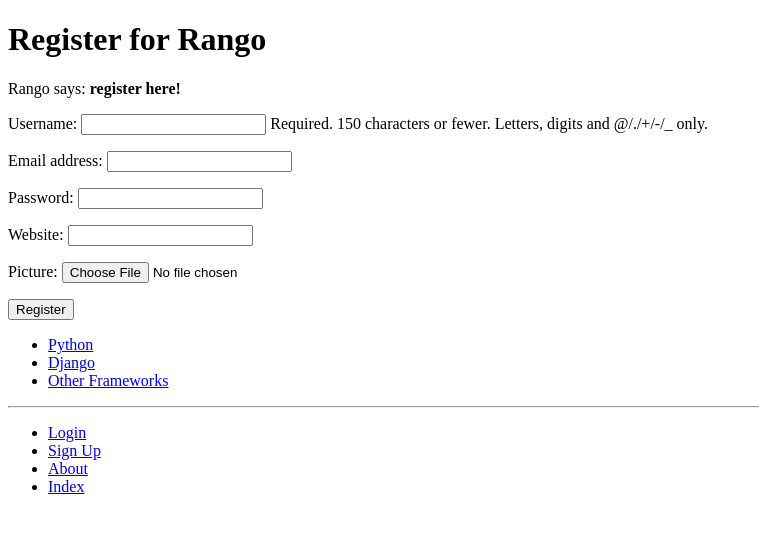
After one commit to still-maggie/tango_with_django_project, a Django app: page /rango/register/ in a window 1280 px wide. The commit adds this page. Shown: the top 533 px of the page, without its empty margins (0-759 px from the left). Run offline with Django 3.2, Linux system fonts and the light colour scheme; data comes from the database, SQL or seed files in the repository; both versions use the stored data as it was after the commit.

Commit message:
chapter9_coursework

```diff
--- a/rango/admin.py
+++ b/rango/admin.py
@@ -1,5 +1,6 @@
 from django.contrib import admin
 from rango.models import Category, Page
+from rango.models import UserProfile
 
 
 
@@ -11,6 +12,7 @@ class CategoryAdmin(admin.ModelAdmin):
 
 
 admin.site.register(Category, CategoryAdmin)
-admin.site.register(Page,Pageadmin)
+admin.site.register(Page, Pageadmin)
+admin.site.register(UserProfile)
 
 # Register your models here.
--- a/rango/forms.py
+++ b/rango/forms.py
@@ -1,6 +1,6 @@
 from django import forms
-from rango.models import Page, Category
-
+from django.contrib.auth.models import User
+from rango.models import Page, Category, UserProfile
 
 class CategoryForm(forms.ModelForm):
     name = forms.CharField (max_length=Category.NAME_MAX_LENGTH, help_text="Please enter the category name.")
@@ -33,3 +33,15 @@ class PageForm(forms.ModelForm):
             cleaned_data['url'] = url
 
         return cleaned_data
+
+class UserForm(forms.ModelForm):
+    password = forms.CharField(widget=forms.PasswordInput())
+
+    class Meta:
+        model = User
+        fields = ('username', 'email', 'password',)
+
+class UserProfileForm(forms.ModelForm):
+    class Meta:
+        model = UserProfile
+        fields = ('website', 'picture',)
--- a/rango/models.py
+++ b/rango/models.py
@@ -1,5 +1,6 @@
 from django.db import models
 from django.template.defaultfilters import slugify
+from django.contrib.auth.models import User
 
 # Create your models here.
 class Category(models.Model):
@@ -32,3 +33,12 @@ class Page(models.Model):
 
     def __str__(self):
          return self.title
+
+class UserProfile(models.Model):
+
+    user = models.OneToOneField(User, on_delete=models.CASCADE)
+
+    website = models.URLField(blank=True)
+    picture = models.ImageField(upload_to='profile_images', blank=True)
+    def __str__(self):
+        return self.user.username
--- a/rango/urls.py
+++ b/rango/urls.py
@@ -9,4 +9,8 @@ urlpatterns=[
     path('category/<slug:category_name_slug>/', views.show_category, name='show_category'),
     path('category/<slug:category_name_slug>/add_page/', views.add_page, name='add_page'),
     path('add_category/', views.add_category, name='add_category'),
+    path('register/', views.register, name='register'),
+    path('login/', views.user_login, name='login'),
+    path('restricted/', views.restricted, name='restricted'),
+    path('logout/', views.user_logout, name='logout'),
 ]
--- a/rango/views.py
+++ b/rango/views.py
@@ -14,6 +14,13 @@ from django.urls import reverse
 
 from rango.forms import PageForm
 
+from rango.forms import UserForm, UserProfileForm
+
+from django.contrib.auth import authenticate, login,logout
+
+from django.contrib.auth.decorators import login_required
+
+from django.contrib.auth import authenticate, login, logout
 def show_category(request, category_name_slug):
     context_dict = {}
     try:
@@ -91,3 +98,72 @@ def add_page(request, category_name_slug):
 
     context_dict = {'form': form, 'category': category}
     return render(request, 'rango/add_page.html', context=context_dict)
+
+
+
+def register(request):
+
+    registered = False
+
+    if request.method == 'POST':
+        user_form = UserForm(request.POST)
+        profile_form = UserProfileForm(request.POST)
+        if user_form.is_valid() and profile_form.is_valid():
+
+            user = user_form.save()
+            user.set_password(user.password)
+            user.save()
+            profile = profile_form.save(commit=False)
+            profile.user = user
+
+            if 'picture' in request.FILES:
+                profile.picture = request.FILES['picture']
+            profile.save()
+            registered = True
+
+        else:
+
+            print(user_form.errors, profile_form.errors)
+    else:
+
+        user_form = UserForm()
+        profile_form = UserProfileForm()
+
+    return render(request, 'rango/register.html',
+                context = {'user_form': user_form, 'profile_form': profile_form, 'registered': registered})
+
+
+def user_login(request):
+    if request.method == 'POST':
+        username = request.POST.get('username')
+        password = request.POST.get('password')
+
+        user = authenticate(username=username, password=password)
+
+        if user:
+            if user.is_active:
+                login(request, user)
+                return redirect(reverse('rango:index'))
+            else:
+                return HttpResponse("Your Rango account is disabled.")
+        else:
+            print(f"Invalid login details: {username}, {password}")
+            return HttpResponse("Invalid login details supplied.")
+    else:
+        return render(request, 'rango/login.html')
+
+def some_view(request):
+    if not request.user.is_authenticated():
+        return HttpResponse("You are logged in.")
+    else:
+        return HttpResponse("You are not logged in.")
+
+@login_required
+def restricted(request):
+    return HttpResponse(request, 'rango/restricted.html')
+
+
+@login_required
+def user_logout(request):
+    logout(request)
+    return redirect(reverse('rango:index'))
--- a/tango_with_django_project/settings.py
+++ b/tango_with_django_project/settings.py
@@ -33,6 +33,8 @@ SECRET_KEY = '2kayi&3w(^sw1msdw(s+q%63+co&()az5#@qjc^c*33ycuzxm6'
 DEBUG = True
 
 ALLOWED_HOSTS = []
+
+LOGIN_URL = 'rango:login'
 
 
 # Application definition
@@ -99,6 +101,7 @@ AUTH_PASSWORD_VALIDATORS = [
     },
     {
         'NAME': 'django.contrib.auth.password_validation.MinimumLengthValidator',
+        'OPTIONS' : {'min_length' : 6}
     },
     {
         'NAME': 'django.contrib.auth.password_validation.CommonPasswordValidator',
@@ -107,6 +110,8 @@ AUTH_PASSWORD_VALIDATORS = [
         'NAME': 'django.contrib.auth.password_validation.NumericPasswordValidator',
     },
 ]
+
+PASSWORD_HASHERS = ( 'django.contrib.auth.hashers.PBKDF2PasswordHasher', 'django.contrib.auth.hashers.PBKDF2SHA1PasswordHasher', )
 
 
 # Internationalization
--- a/templates/rango/base.html
+++ b/templates/rango/base.html
@@ -28,10 +28,18 @@
             <hr />
             <div>
                 <ul>
+
+                {% if user.is_authenticated %}
                     <li><a href="{% url 'rango:add_category' %}">Add a New Category</a></li>
+                    <li><a href="{% url 'rango:restricted' %}">Restricted Page</a></li>
+                    <li><a href="{% url 'rango:logout' %}">Logout</a></li>
+                {% else %}
+                    <li><a href="{% url 'rango:login' %}">Login</a></li>
+                    <li><a href="{% url 'rango:register' %}">Sign Up</a></li>
+                {% endif %}
                     <li><a href="{% url 'rango:about' %}">About</a></li>
                     <li><a href="{% url 'rango:index' %}">Index</a></li>
                 </ul>
             </div>
-    </body>
+        </body>
 </html>
--- a/templates/rango/category.html
+++ b/templates/rango/category.html
@@ -1,5 +1,5 @@
 {% extends 'rango/base.html' %}
-{% load static %}
+{% load staticfile %}
 
 
 {% block title_block %}
@@ -23,8 +23,12 @@
     <strong>No pages currently in category.</strong>
     {% endif %}
 
+    {% if user.is_authenticated %}
     <a href="{% url 'rango:add_page' category.slug %}">Add Page</a> <br />
+    {% endif %}
+
     {% else %}
     The specified category does not exist.
     {% endif %}
+
 {% endblock %}
--- /dev/null
+++ b/templates/rango/register.html
@@ -0,0 +1,23 @@
+{% extends 'rango/base.html' %}
+{% load staticfiles %}
+
+
+{% block title_block %}
+    Register
+{% endblock %}
+
+{% block body_block %}
+<h1>Register for Rango</h1>
+{% if registered %}
+Rango says: <strong>thank you for registering!</strong>
+<a href="{% url 'rango:index' %}">Return to the homepage.</a><br />
+{% else %}
+Rango says: <strong>register here!</strong><br />
+    <form id="user_form" method="post" action="{% url 'rango:register' % }" enctype="multipart/form-data">
+        {% csrf_token %}
+        {{ user_form.as_p }}
+        {{ profile_form.as_p }}
+        <input type="submit" name="submit" value="Register" />
+    </form>
+{% endif %}
+{% endblock %}
```
Also changed, not shown: templates/rango/index.html (+7 -2 lines), templates/rango/login.html (added, +18 -0 lines), templates/rango/restricted.html (added, +12 -0 lines), db.sqlite3, rango/migrations/0006_userprofile.py (added).
